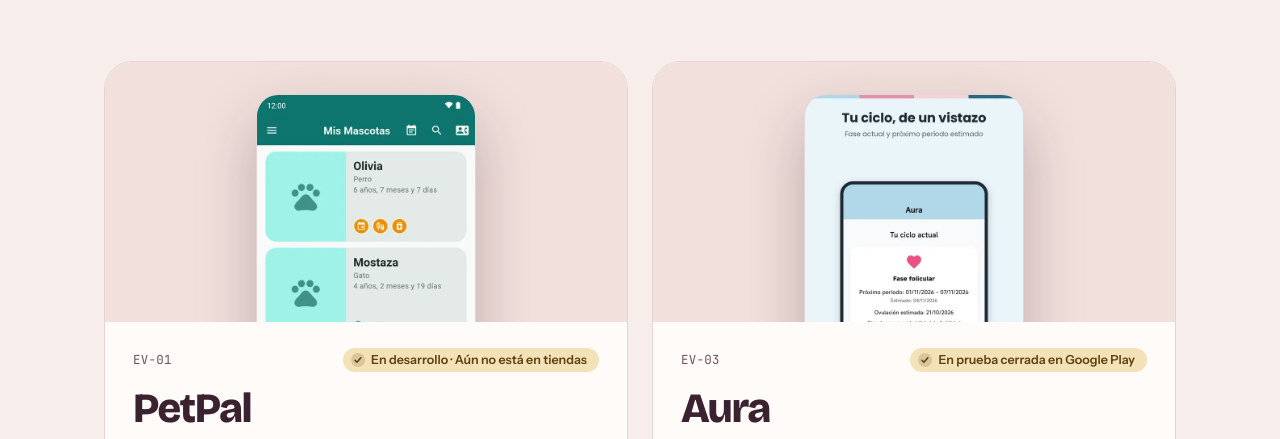
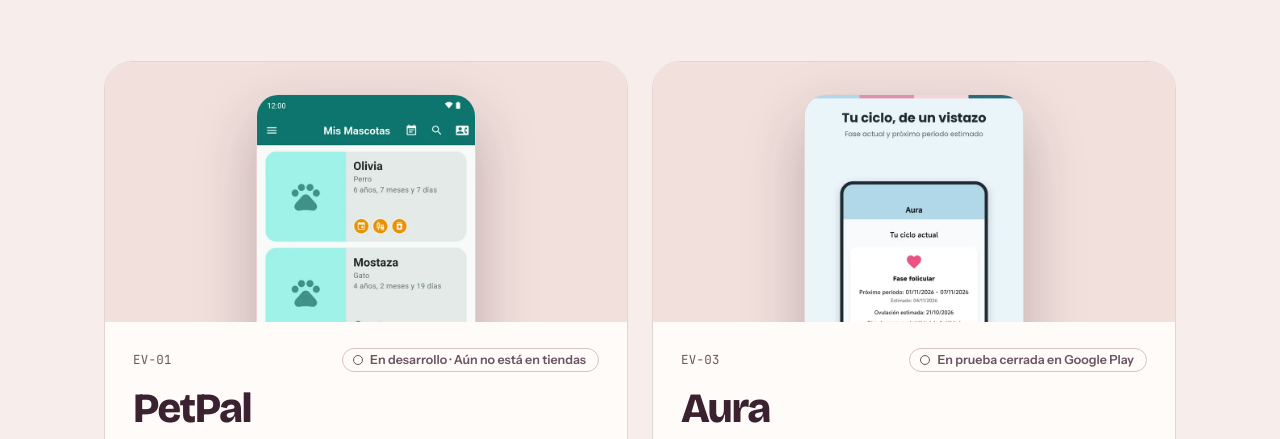
Before and after one commit to Soofiaa/portafolio-web, a website: page apps/index.html in a window 1280 px wide. Shown: the part 349-788 px from the top of the page. Drawn offline with nearby package versions, Linux system fonts and the light colour scheme; files whose address does not match are found by name.

Commit message:
Estados en curso con chip neutro: el sello dorado queda solo para evidencia verificada
- Nuevo .status-chip en assets/shared.css: borde y texto --ink-soft, punto hueco, sin oro ni check.
- Lo usan 'v1.2 · en desarrollo' (Aura en la portada), el estado del héroe de Aura y PetPal y los estados del índice /apps/.
- Siguen con sello: CI en cada push, 480+ tests, Finalizado y aprobado, En uso real, Auditado y remediado y el resultado del héroe.
- Test: las tarjetas del índice usan .status-chip y no .seal. DESIGN y BACKLOG (VIS-03) actualizados.

```diff
--- a/apps/index.html
+++ b/apps/index.html
@@ -121,7 +121,7 @@ h1{
     <li class="app-card">
       <div class="app-media"><img src="/assets/petpal/inicio.webp" width="540" height="960" alt="Pantalla Mis Mascotas de PetPal con dos mascotas y sus avisos de eventos próximos." data-i18n-alt="appsPage.petpal.alt"></div>
       <div class="app-body">
-        <div class="app-top"><span class="ev">EV-01</span><span class="seal"><svg viewBox="0 0 16 16" aria-hidden="true"><circle cx="8" cy="8" r="8" fill="currentColor" opacity=".18"/><path d="M4.6 8.3l2.2 2.2 4.4-5" fill="none" stroke="currentColor" stroke-width="1.8" stroke-linecap="round" stroke-linejoin="round"/></svg><span data-i18n="appsPage.petpal.status">En desarrollo · Aún no está en tiendas</span></span></div>
+        <div class="app-top"><span class="ev">EV-01</span><span class="status-chip"><span data-i18n="appsPage.petpal.status">En desarrollo · Aún no está en tiendas</span></span></div>
         <h2><a href="/apps/petpal/" class="app-link">PetPal</a></h2>
         <p class="app-desc" data-i18n="appsPage.petpal.desc">El historial de salud de tus mascotas en un solo lugar, con recordatorios confiables y ficha clínica en PDF.</p>
         <p class="app-more" aria-hidden="true"><span data-i18n="appsPage.petpal.link">Ver la página de PetPal</span> →</p>
@@ -130,7 +130,7 @@ h1{
     <li class="app-card">
       <div class="app-media"><img src="/assets/aura/inicio.webp" width="540" height="960" alt="Pantalla de Inicio de Aura con la fase actual y el próximo período estimado." data-i18n-alt="appsPage.aura.alt"></div>
       <div class="app-body">
-        <div class="app-top"><span class="ev">EV-03</span><span class="seal"><svg viewBox="0 0 16 16" aria-hidden="true"><circle cx="8" cy="8" r="8" fill="currentColor" opacity=".18"/><path d="M4.6 8.3l2.2 2.2 4.4-5" fill="none" stroke="currentColor" stroke-width="1.8" stroke-linecap="round" stroke-linejoin="round"/></svg><span data-i18n="appsPage.aura.status">En prueba cerrada en Google Play</span></span></div>
+        <div class="app-top"><span class="ev">EV-03</span><span class="status-chip"><span data-i18n="appsPage.aura.status">En prueba cerrada en Google Play</span></span></div>
         <h2><a href="/apps/aura/" class="app-link">Aura</a></h2>
         <p class="app-desc" data-i18n="appsPage.aura.desc">Seguimiento de ciclo para Android, sin cuenta, sin servidor y sin analítica: tus datos viven en tu teléfono.</p>
         <p class="app-more" aria-hidden="true"><span data-i18n="appsPage.aura.link">Ver la página de Aura</span> →</p>
--- a/assets/shared.css
+++ b/assets/shared.css
@@ -447,3 +447,25 @@ nav a.active:not(.nav-cta)::after{ transform:scaleX(1); }
   line-height:1.3;
 }
 .seal svg{ width:14px; height:14px; flex:none; }
+
+/* Estado en curso (en desarrollo, en prueba): neutro, sin oro ni check, porque no es evidencia verificada */
+.status-chip{
+  display:inline-flex;
+  align-items:center;
+  gap:7px;
+  border:1px solid var(--border);
+  color:var(--ink-soft);
+  border-radius:999px;
+  padding:3px 12px 3px 10px;
+  font-size:0.78rem;
+  font-weight:600;
+  line-height:1.3;
+}
+.status-chip::before{
+  content:"";
+  width:8px;
+  height:8px;
+  flex:none;
+  border-radius:50%;
+  border:1.5px solid currentColor;
+}
```
Also changed, not shown: BACKLOG.md (+1 -0 lines), DESIGN.md (+3 -0 lines), apps/aura/index.html (+1 -1 lines), apps/petpal/index.html (+1 -1 lines), index.html (+1 -1 lines), tests/e2e/apps.spec.js (+3 -1 lines).
